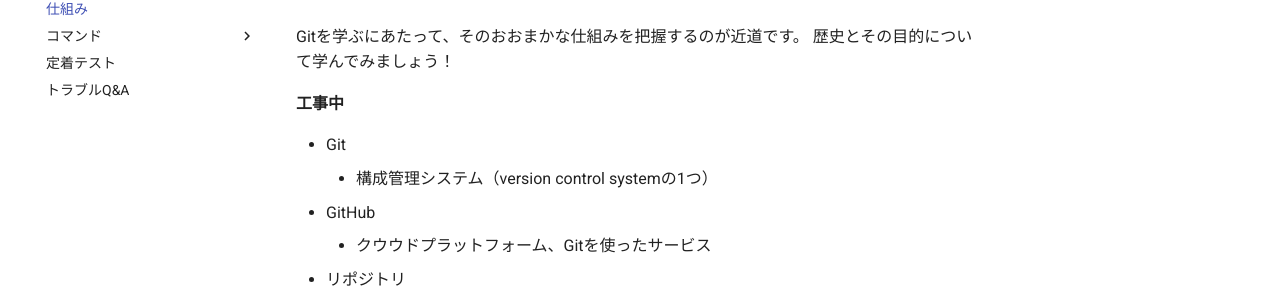
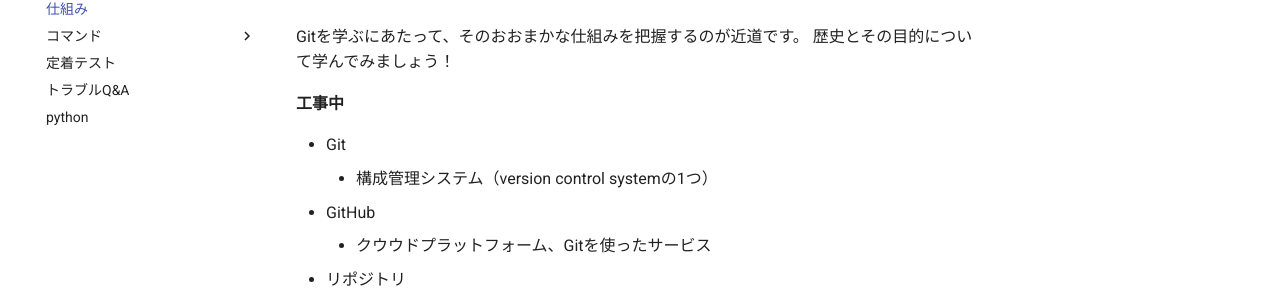
Before and after one commit to aigon3535/git-learning-notes, an MkDocs documentation site: the page built from docs/01_仕組み/index.md, in a window 1280 px wide. Shown: the part 156-457 px from the top of the page. Built offline with MkDocs 1.6.1 and Material for MkDocs 9.7.7, drawn with Linux system fonts in a browser that asks for light colours.

Commit message:
Update mkdocs.yml

```diff
--- a/mkdocs.yml
+++ b/mkdocs.yml
@@ -17,6 +17,7 @@ nav:
       - stash: 02_コマンド/03_stash.md
   - 定着テスト: 03_定着テスト/index.md
   - トラブルQ&A: 09_トラブルQ&A/index.md
+  - python: python/index.md
 
 markdown_extensions:
   - admonition
```
